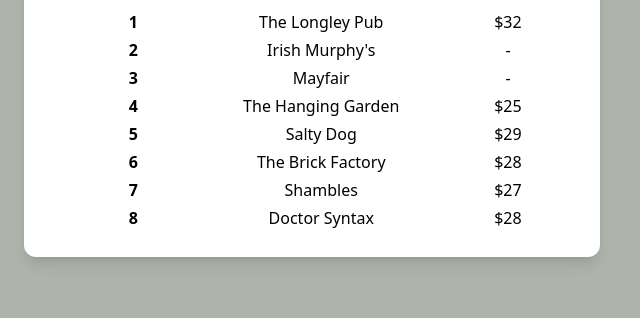
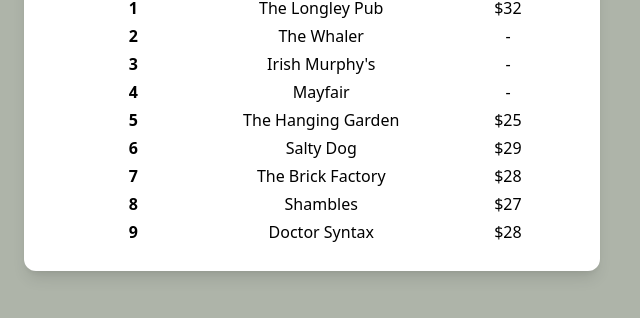
Before and after one commit to bushrat011899/parmigiana.au, a plain HTML site: page index.html in a window 1280 px wide. Shown: the part 298-616 px from the top of the page, without its empty margins (0-640 px from the left). Drawn offline with nearby package versions, Linux system fonts and the light colour scheme.

Commit message:
Update index.html

```diff
--- a/index.html
+++ b/index.html
@@ -92,36 +92,41 @@
         </tr>
         <tr>
           <th class="w-10">2</th>
+          <td class="w-10">The Whaler</td>
+          <td class="w-10">-</td>
+        </tr>
+        <tr>
+          <th class="w-10">3</th>
           <td class="w-10">Irish Murphy's</td>
           <td class="w-10">-</td>
         </tr>
         <tr>
-          <th class="w-10">3</th>
+          <th class="w-10">4</th>
           <td class="w-10">Mayfair</td>
           <td class="w-10">-</td>
         </tr>
         <tr>
-          <th class="w-10">4</th>
+          <th class="w-10">5</th>
           <td class="w-10">The Hanging Garden</td>
           <td class="w-10">$25</td>
         </tr>
         <tr>
-          <th class="w-10">5</th>
+          <th class="w-10">6</th>
           <td class="w-10">Salty Dog</td>
           <td class="w-10">$29</td>
         </tr>
         <tr>
-          <th class="w-10">6</th>
+          <th class="w-10">7</th>
           <td class="w-10">The Brick Factory</td>
           <td class="w-10">$28</td>
         </tr>
         <tr>
-          <th class="w-10">7</th>
+          <th class="w-10">8</th>
           <td class="w-10">Shambles</td>
           <td class="w-10">$27</td>
         </tr>
         <tr>
-          <th class="w-10">8</th>
+          <th class="w-10">9</th>
           <td class="w-10">Doctor Syntax</td>
           <td class="w-10">$28</td>
         </tr>
```
